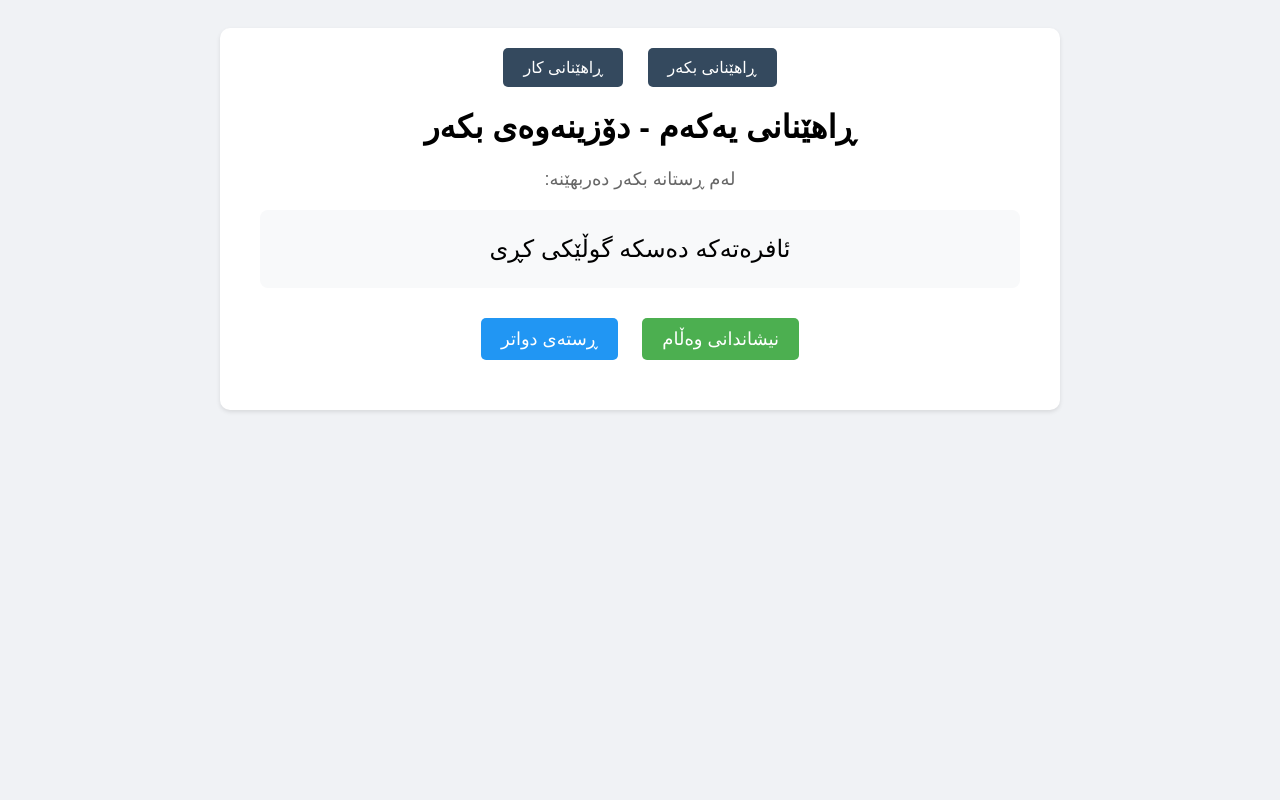
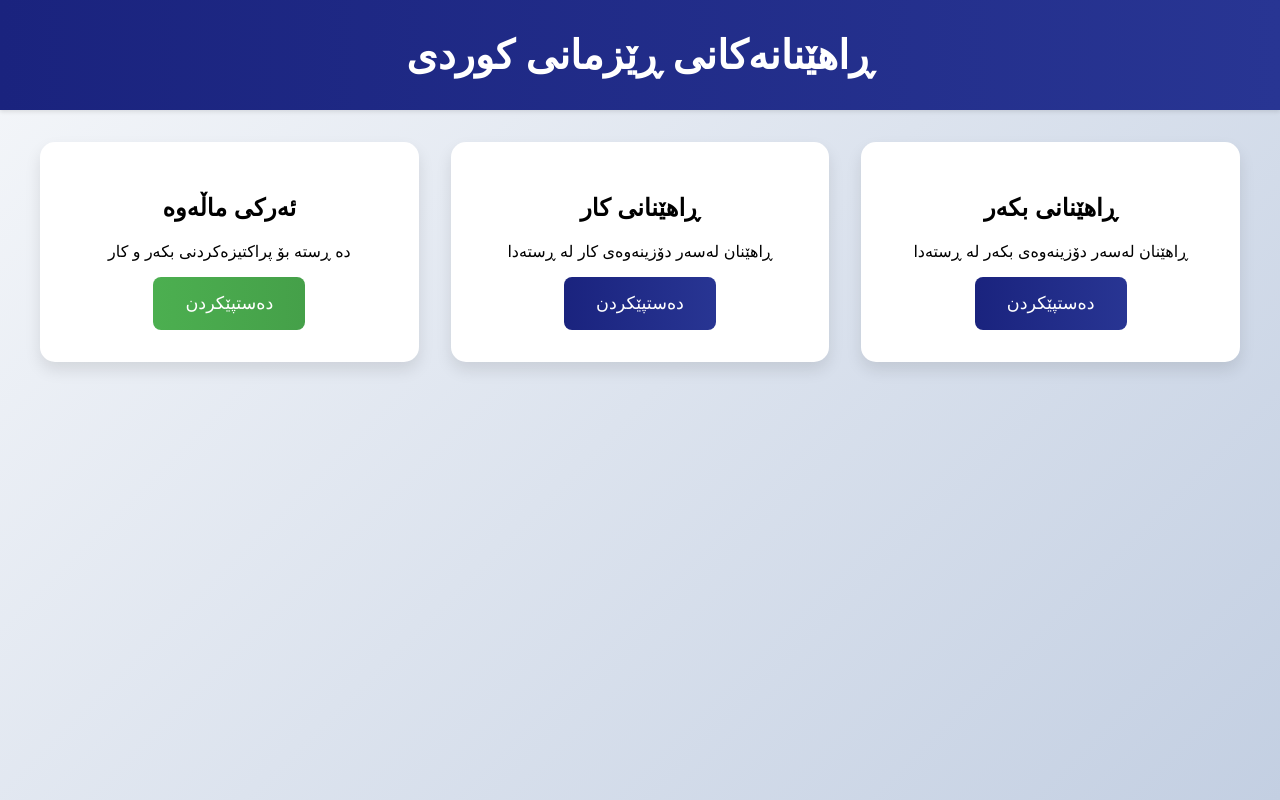
Before and after one commit to Daham-Mustaf/Daham-Mustaf.github.io, a plain HTML site: page index.html in a window 1280 px wide. Drawn offline with Linux system fonts and the light colour scheme.

Commit message:
Initial commit

```diff
--- a/index.html
+++ b/index.html
@@ -3,17 +3,36 @@
 <head>
     <meta charset="UTF-8">
     <meta name="viewport" content="width=device-width, initial-scale=1.0">
-    <title>ڕاهێنانی ڕێزمانی کوردی</title>
+    <title>ڕاهێنانەکانی ڕێزمانی کوردی</title>
     <link rel="stylesheet" href="style.css">
 </head>
 <body>
+    <div class="header">
+        <h1>ڕاهێنانەکانی ڕێزمانی کوردی</h1>
+    </div>
+
     <div class="container">
-        <div class="exercise-buttons">
-            <button onclick="switchExercise('subject')" class="switch-btn">ڕاهێنانی بکەر</button>
-            <button onclick="switchExercise('verb')" class="switch-btn">ڕاهێنانی کار</button>
+        <div class="card">
+            <h2>ڕاهێنانی بکەر</h2>
+            <p>ڕاهێنان لەسەر دۆزینەوەی بکەر لە ڕستەدا</p>
+            <button onclick="startExercise('subject')" class="btn">دەستپێکردن</button>
         </div>
 
-        <h1 id="exercise-title">ڕاهێنانی ڕێزمانی کوردی</h1>
+        <div class="card">
+            <h2>ڕاهێنانی کار</h2>
+            <p>ڕاهێنان لەسەر دۆزینەوەی کار لە ڕستەدا</p>
+            <button onclick="startExercise('verb')" class="btn">دەستپێکردن</button>
+        </div>
+
+        <div class="card">
+            <h2>ئەرکی ماڵەوە</h2>
+            <p>دە ڕستە بۆ پراکتیزەکردنی بکەر و کار</p>
+            <button onclick="startExercise('homework')" class="btn homework-btn">دەستپێکردن</button>
+        </div>
+    </div>
+
+    <div id="exercise-container" class="exercise-container" style="display: none;">
+        <h2 id="exercise-title"></h2>
         <p id="exercise-description" class="description"></p>
 
         <div class="quiz-container">
@@ -25,15 +44,17 @@
 
             <div id="answer" style="display: none;"></div>
 
-            <button onclick="nextSentence()" class="button next-btn">
-                ڕستەی دواتر
-            </button>
-        </div>
-
-        <div class="progress">
-            <span id="current-number"></span>
+            <div class="button-group">
+                <button onclick="nextSentence()" class="button next-btn">
+                    ڕستەی دواتر
+                </button>
+                <button onclick="goBack()" class="button back-btn">
+                    گەڕانەوە
+                </button>
+            </div>
         </div>
     </div>
+
     <script src="script.js"></script>
 </body>
 </html>
--- a/script.js
+++ b/script.js
@@ -1,80 +1,104 @@
-const exercises = {
+const exerciseData = {
     subject: {
-        title: "ڕاهێنانی یەکەم - دۆزینەوەی بکەر",
-        description: "لەم ڕستانە بکەر دەربهێنە:",
+        title: "ڕاهێنانی دۆزینەوەی بکەر",
+        description: "لەم ڕستانەدا بکەر دەربهێنە:",
         sentences: [
             {
-                text: "ئافرەتەکە دەسکە گوڵێکی کڕی",
-                subject: "ئافرەتەکە",
+                text: "مەلەوانەکە لە ڕووبارەکە پەڕییەوە",
+                answer: "مەلەوانەکە",
                 explanation: "بکەر ئەو کەسەیە کە کردارەکە ئەنجام دەدات"
             },
             {
-                text: "پۆلیسەکە دزەکەی گرت",
-                subject: "پۆلیسەکە",
+                text: "ئازاد لە سلێمانی دەژی",
+                answer: "ئازاد",
                 explanation: "بکەر ئەو کەسەیە کە کردارەکە ئەنجام دەدات"
             },
             {
-                text: "ئاسنگەر داس دروست دەکات",
-                subject: "ئاسنگەر",
+                text: "هاژە بۆ خانەقین دەچێت",
+                answer: "هاژە",
                 explanation: "بکەر ئەو کەسەیە کە کردارەکە ئەنجام دەدات"
             },
             {
-                text: "تاڤگە وانەکانی خوێند",
-                subject: "تاڤگە",
+                text: "پیرۆت زەوییەکەی کێڵا",
+                answer: "پیرۆت",
                 explanation: "بکەر ئەو کەسەیە کە کردارەکە ئەنجام دەدات"
             },
             {
-                text: "من ڕێزانم دیت",
-                subject: "من",
+                text: "دانا هاریکاری باوکی دەکات",
+                answer: "دانا",
                 explanation: "بکەر ئەو کەسەیە کە کردارەکە ئەنجام دەدات"
             },
             {
-                text: "نانەوا هەویر دەشێلێت",
-                subject: "نانەوا",
+                text: "ڕەنجبەر کار دەکات",
+                answer: "ڕەنجبەر",
                 explanation: "بکەر ئەو کەسەیە کە کردارەکە ئەنجام دەدات"
             }
         ]
     },
     verb: {
-        title: "ڕاهێنانی دووەم - دۆزینەوەی کار",
-        description: "لەم ڕستانە کار دەربهێنە:",
+        title: "ڕاهێنانی دۆزینەوەی کار",
+        description: "لەم ڕستانەدا کار دەربهێنە:",
         sentences: [
             {
                 text: "ئافرەتەکە دەسکە گوڵێکی کڕی",
-                verb: "کڕی",
+                answer: "کڕی",
                 explanation: "کار ئەو وشەیەیە کە کردارەکە دەردەخات"
             },
             {
                 text: "پۆلیسەکە دزەکەی گرت",
-                verb: "گرت",
+                answer: "گرت",
                 explanation: "کار ئەو وشەیەیە کە کردارەکە دەردەخات"
             },
             {
                 text: "ئاسنگەر داس دروست دەکات",
-                verb: "دروست دەکات",
+                answer: "دروست دەکات",
                 explanation: "کار ئەو وشەیەیە کە کردارەکە دەردەخات"
             },
             {
                 text: "تاڤگە وانەکانی خوێند",
-                verb: "خوێند",
+                answer: "خوێند",
                 explanation: "کار ئەو وشەیەیە کە کردارەکە دەردەخات"
             },
             {
                 text: "من ڕێزانم دیت",
-                verb: "دیت",
+                answer: "دیت",
                 explanation: "کار ئەو وشەیەیە کە کردارەکە دەردەخات"
             },
             {
                 text: "نانەوا هەویر دەشێلێت",
-                verb: "دەشێلێت",
+                answer: "دەشێلێت",
                 explanation: "کار ئەو وشەیەیە کە کردارەکە دەردەخات"
             }
+        ]
+    },
+    homework: {
+        title: "ئەرکی ماڵەوە",
+        description: "لەم دە ڕستەیەدا بکەر و کار دەربهێنە:",
+        sentences: [
+            "قوتابییەکان بە وردی گوێ لە وانەکە دەگرن",
+            "کتێبخانەکە هەموو ڕۆژێک کراوەیە",
+            "باخەوانەکە دارەکانی ئاو دەدات",
+            "هونەرمەندەکە تابلۆیەکی جوانی کێشا",
+            "خوشکەکەم بە سەرکەوتوویی دەرچوو",
+            "دایکم چیرۆکێکی خۆشی بۆ گێڕامەوە",
+            "پزیشکەکە نەخۆشەکەی چارەسەر کرد",
+            "کچەکە بە خۆشحاڵییەوە پێدەکەنی",
+            "مامۆستاکە پرسیارەکانی وەڵام دایەوە",
+            "کوڕەکە یارمەتی هاوڕێکەی دەدات"
         ]
     }
 };
 
-let currentExercise = 'subject'; // یان 'verb'
+let currentExercise = null;
 let currentIndex = 0;
+
+function startExercise(type) {
+    currentExercise = type;
+    currentIndex = 0;
+    document.querySelector('.container').style.display = 'none';
+    document.getElementById('exercise-container').style.display = 'block';
+    updateUI();
+}
 
 function showAnswer() {
     const answer = document.getElementById('answer');
@@ -82,46 +106,46 @@ function showAnswer() {
 }
 
 function nextSentence() {
-    currentIndex = (currentIndex + 1) % exercises[currentExercise].sentences.length;
+    if (currentExercise === 'homework') {
+        currentIndex = (currentIndex + 1) % exerciseData[currentExercise].sentences.length;
+    } else {
+        currentIndex = (currentIndex + 1) % exerciseData[currentExercise].sentences.length;
+    }
     updateUI();
 }
 
-function switchExercise(type) {
-    currentExercise = type;
+function goBack() {
+    document.querySelector('.container').style.display = 'grid';
+    document.getElementById('exercise-container').style.display = 'none';
+    currentExercise = null;
     currentIndex = 0;
-    updateUI();
 }
 
 function updateUI() {
-    const exercise = exercises[currentExercise];
-    const sentence = exercise.sentences[currentIndex];
+    const exercise = exerciseData[currentExercise];
 
-    // Update title and description
     document.getElementById('exercise-title').textContent = exercise.title;
     document.getElementById('exercise-description').textContent = exercise.description;
 
-    // Update sentence
+    if (currentExercise === 'homework') {
+        document.getElementById('sentence').textContent = exercise.sentences[currentIndex];
+        document.getElementById('answer').innerHTML = `
+            <div class="sentence">
+                بکەر و کار بدۆزەرەوە و لە دەفتەرەکەت بینووسە
+            </div>
+        `;
+    } else {
+        const sentence = exercise.sentences[currentIndex];
         document.getElementById('sentence').textContent = sentence.text;
-
-    // Update answer
-    const highlightedWord = currentExercise === 'subject' ? sentence.subject : sentence.verb;
-    const answerHTML = `
+        document.getElementById('answer').innerHTML = `
             <div class="sentence">
-            ${highlightAnswer(sentence.text, highlightedWord)}
+                <span class="highlight">${sentence.answer}</span>
             </div>
             <div class="explanation">
                 ${sentence.explanation}
             </div>
         `;
-
-    const answer = document.getElementById('answer');
-    answer.innerHTML = answerHTML;
-    answer.style.display = 'none';
     }
 
-function highlightAnswer(text, word) {
-    return text.replace(word, `<span class="highlight">${word}</span>`);
+    document.getElementById('answer').style.display = 'none';
 }
-
-// Initialize UI when page loads
-window.onload = updateUI;
--- a/style.css
+++ b/style.css
@@ -1,43 +1,72 @@
 body {
     font-family: Arial, sans-serif;
+    margin: 0;
+    padding: 0;
+    background: linear-gradient(135deg, #f5f7fa 0%, #c3cfe2 100%);
+    min-height: 100vh;
+}
+
+.header {
+    background: linear-gradient(to right, #1a237e, #283593);
+    color: white;
+    padding: 2rem;
     text-align: center;
-    background-color: #f0f2f5;
-    padding: 20px;
-    direction: rtl;
+    box-shadow: 0 2px 4px rgba(0,0,0,0.1);
+}
+
+.header h1 {
+    margin: 0;
+    font-size: 2.5rem;
 }
 
 .container {
-    max-width: 800px;
-    margin: 0 auto;
-    background: white;
-    padding: 20px;
-    border-radius: 10px;
-    box-shadow: 0 2px 4px rgba(0,0,0,0.1);
+    max-width: 1200px;
+    margin: 2rem auto;
+    padding: 0 20px;
+    display: grid;
+    grid-template-columns: repeat(auto-fit, minmax(300px, 1fr));
+    gap: 2rem;
 }
 
-.exercise-buttons {
-    margin-bottom: 20px;
+.card {
+    background: white;
+    border-radius: 15px;
+    box-shadow: 0 8px 16px rgba(0,0,0,0.1);
+    padding: 2rem;
+    text-align: center;
+    transition: transform 0.3s ease;
 }
 
-.switch-btn {
-    background: #34495e;
+.card:hover {
+    transform: translateY(-5px);
+}
+
+.exercise-container {
+    max-width: 800px;
+    margin: 2rem auto;
+    padding: 2rem;
+    background: white;
+    border-radius: 15px;
+    box-shadow: 0 8px 16px rgba(0,0,0,0.1);
+}
+
+.btn, .button {
+    background: linear-gradient(to right, #1a237e, #283593);
     color: white;
     border: none;
-    padding: 10px 20px;
-    font-size: 16px;
-    border-radius: 5px;
+    padding: 1rem 2rem;
+    border-radius: 8px;
+    font-size: 1.1rem;
     cursor: pointer;
-    margin: 0 10px;
+    transition: transform 0.2s ease;
 }
 
-.switch-btn:hover {
-    background: #2c3e50;
+.btn:hover, .button:hover {
+    transform: scale(1.05);
 }
 
-.description {
-    color: #666;
-    font-size: 18px;
-    margin-bottom: 20px;
+.homework-btn {
+    background: linear-gradient(to right, #4caf50, #45a049);
 }
 
 .sentence {
@@ -49,44 +78,40 @@ body {
     line-height: 1.6;
 }
 
-.button {
-    background: #4CAF50;
-    color: white;
-    border: none;
-    padding: 10px 20px;
-    font-size: 18px;
-    border-radius: 5px;
-    cursor: pointer;
-    margin: 10px;
-}
-
-.button:hover {
-    background: #45a049;
-}
-
 .highlight {
     background-color: #c8e6c9;
     padding: 5px;
     border-radius: 4px;
 }
 
-.next-btn {
-    background: #2196F3;
+.button-group {
+    display: flex;
+    gap: 1rem;
+    justify-content: center;
+    margin-top: 1rem;
 }
 
-.next-btn:hover {
-    background: #1976D2;
+.next-btn {
+    background: linear-gradient(to right, #2196F3, #1976D2);
 }
 
-.progress {
-    margin-top: 20px;
-    font-size: 16px;
-    color: #666;
+.back-btn {
+    background: linear-gradient(to right, #757575, #616161);
 }
 
-@media (max-width: 600px) {
+.description {
+    color: #666;
+    margin: 1rem 0;
+    font-size: 1.1rem;
+}
+
+@media (max-width: 768px) {
+    .header h1 {
+        font-size: 2rem;
+    }
+
     .container {
-        padding: 10px;
+        grid-template-columns: 1fr;
     }
 
     .sentence {
@@ -95,8 +120,8 @@ body {
         padding: 15px;
     }
 
-    .button {
-        font-size: 16px;
-        padding: 8px 16px;
+    .btn, .button {
+        font-size: 1rem;
+        padding: 0.8rem 1.6rem;
     }
 }
```
Lines whose indentation alone changed are shown as unchanged.
